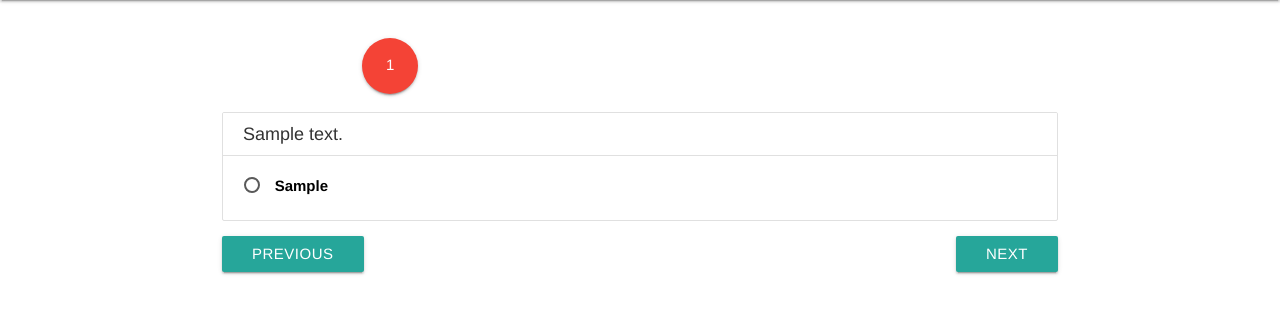
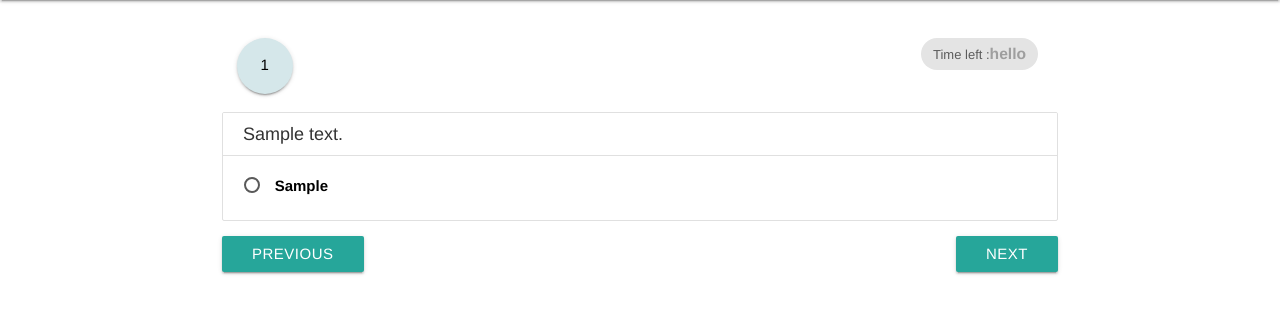
Before and after one commit to nitangle/Online-quiz-Portal, a Django app: a page that uses Exam_portal/templates/Exam_portal/ajax.html in a window 1280 px wide. Shown: the part 64-378 px from the top of the page. Run offline with Django 3.2, Linux system fonts and the light colour scheme; tables that the repository leaves empty hold one stand-in row (values such as "Sample post"); some libraries are stand-ins or nearby versions.

Commit message:
SI recruitment manager-- 	-changing of grid colour is completed... 	-user response to be handled

```diff
--- a/Exam_portal/static/js/main.js
+++ b/Exam_portal/static/js/main.js
@@ -1,11 +1,16 @@
 $(document).ready(function () {
+
+
+    $('#time').text("hello");
+
+
     $('#grid').find('li').click(function(event){
         event.preventDefault();
         console.log("changing question via grid");
         id = event.target.id;
         console.log(id);
         $.ajax({
-            type:"POST",
+            type:"GET",
             datatype:'json',
             data:{'id':id},
             url:"http://127.0.0.1:8000/exam/grid/",
@@ -20,20 +25,21 @@ $(document).ready(function () {
 
     $('#previous').click(function(event){
         event.preventDefault();
+        console.log(event.target.class);
         console.log("Element have been subitted for previous");
 
-        selectedVal = null;
-
-        var selected = $("input[type='radio'][name='choice']:checked");
-        if (selected.length > 0) {
-            selectedVal = selected.val();
-            console.log(selectedVal);
-        }
+        //selectedVal = null;
+        //
+        //var selected = $("input[type='radio'][name='choice']:checked");
+        //if (selected.length > 0) {
+        //    selectedVal = selected.val();
+        //    console.log(selectedVal);
+        //}
 
         $.ajax({
-            type:"POST",
-            datatype:'json',
-            data:{'answer':selectedVal},
+            type:"GET",
+            //datatype:'json',
+            //data:{'answer':selectedVal},
             url:"http://127.0.0.1:8000/exam/previous/",
             success:function(data){
 
@@ -53,6 +59,8 @@ $(document).ready(function () {
         event.preventDefault();
         console.log("Element have been submitted for next ");
 
+
+
         selectedVal = null;
 
         var selected = $("input[type='radio'][name='choice']:checked");
@@ -61,6 +69,8 @@ $(document).ready(function () {
             selectedVal = selected.val();
             console.log(selectedVal);
         }
+
+
 
         $.ajax({
             type: "POST",
@@ -75,13 +85,20 @@ $(document).ready(function () {
                 console.log(data);
                 console.log(data['question']);
                 console.log(data['choices']);
+                console.log(data['color']);
+
+                if(data['color']){
+                    $('#'+data['color'].toString()).css("background-color",'#3CC541');
+                }
 
                 loaddata(data);
+                var color = '#3CC541';
 
 
 
 
             }
+
         });
 
     });
--- a/Exam_portal/templates/Exam_portal/ajax.html
+++ b/Exam_portal/templates/Exam_portal/ajax.html
@@ -9,10 +9,16 @@
 
     <div class="container" style="width: 100%;">
 
-        <div class="container" id="grid">
+        <div class="container-fluid" id="grid">
+
+            <div class="chip" style="float: right;">
+                Time left :<label id="time" style="font-size: larger;"></label>
+            </div>
+
+
         <ul>
         {% for key in keys %}
-            <li  class="btn-floating btn-large waves-effect waves-light red" id="{{ key }}">{{ forloop.counter }}</li>
+            <li  class="btn-floating btn-large" style="background-color: #D5E7EA;color: #000;" id="{{ key }}">{{ forloop.counter }}</li>
         {% endfor %}
         </ul>
         </div>
@@ -30,9 +36,9 @@
             </div>
         </ul>
 
-        <button  class="btn" type="submit"  id="next" style="float:right">Next</button>
+        <button  class="btn {{ request.session.current }}" type="submit"  id="next" style="float:right">Next</button>
         <button  class="btn" type="submit" id="previous" style="float:left">Previous</button>
-        {{   request.session.key_list.index.current }}
+
 
 
 
--- a/Exam_portal/templates/Exam_portal/instruction.html
+++ b/Exam_portal/templates/Exam_portal/instruction.html
@@ -13,7 +13,8 @@
                 This page contain the instruction of the quiz portal
             </h1>
         </div>
-        <a class="btn" id="start" href="{% url 'Exam_portal:ajaxshow' %}">Start</a>
+        <a class="btn" id="start"
+           href="{% url 'Exam_portal:ajaxshow' %}">Start</a>
     </div>
 
 {% endblock content %}
--- a/Exam_portal/views.py
+++ b/Exam_portal/views.py
@@ -67,9 +67,6 @@ def show(request):
         "instance":query_set
     }
 
-    # request.session['current'] = question_key[0].id
-    # request.session['object_list'] = question_object_list
-    # request.session['current'] = question_object_list[0]
 
 
     return render(request,'Exam_portal/ajax.html',context_variable)
@@ -106,6 +103,9 @@ def register(request):
                                           hosteler=hosteler)
             if data:
                 request.session['name'] = name
+                request.session['student_id'] = data.id
+                #same data can be used to get the corrsponding did associate with the students
+
                 return HttpResponseRedirect(reverse('Exam_portal:instruction'))
 
 
```
Also changed, not shown: Exam_portal/ajax.py (+56 -32 lines).
